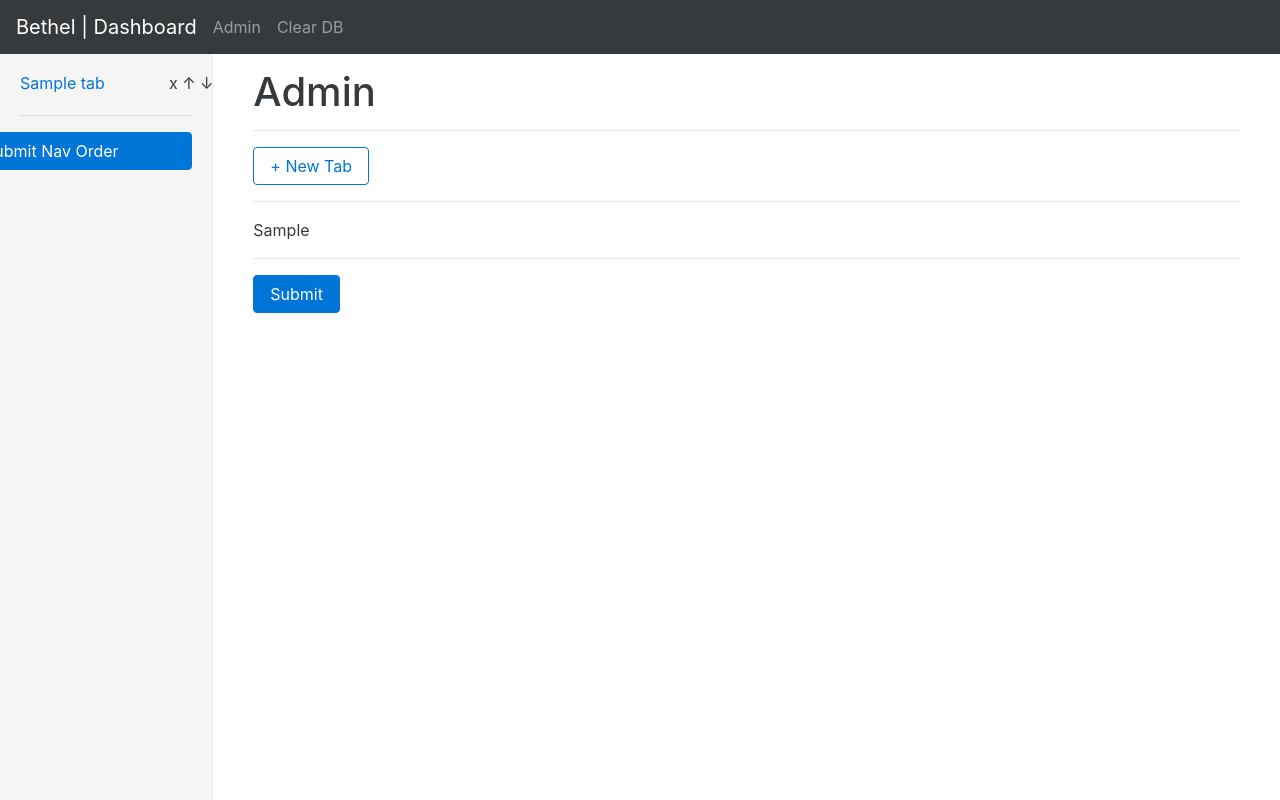
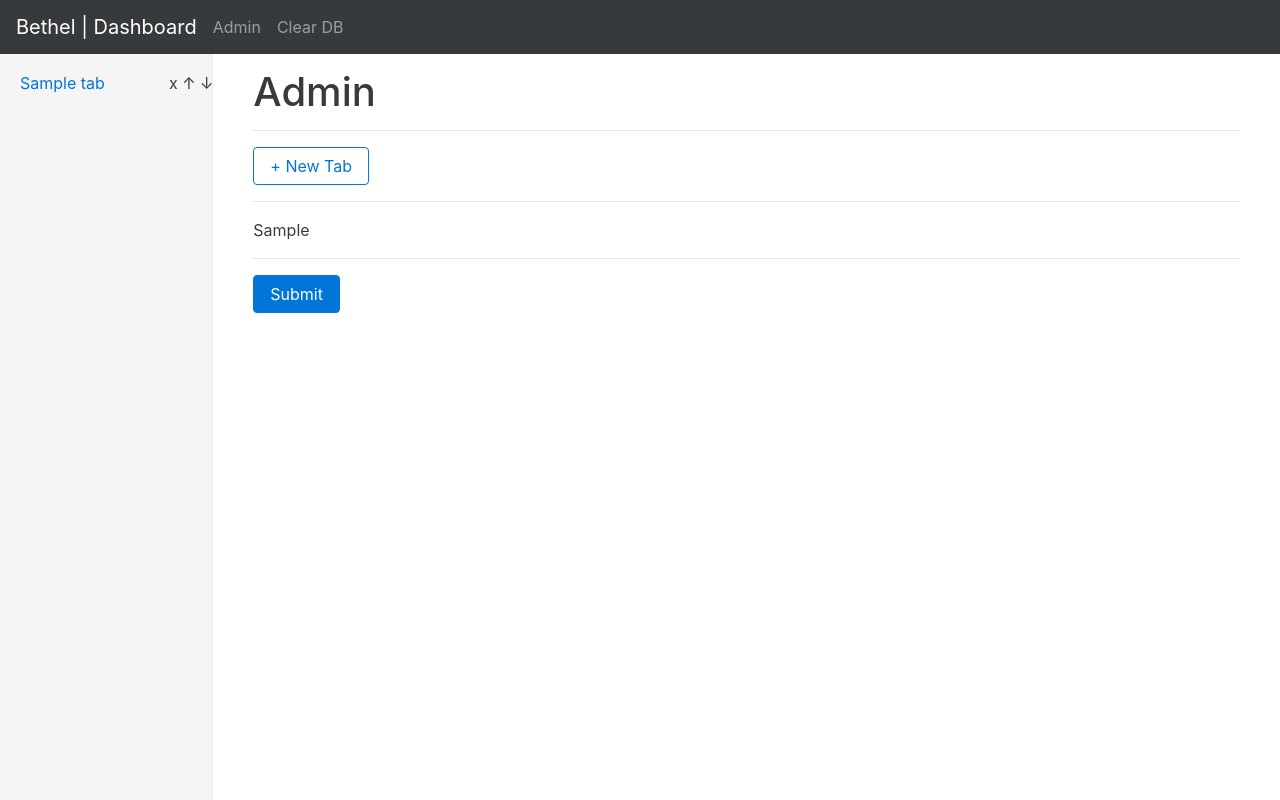
Before and after one commit to betheluniversity/dashboard, a Python web app: template app/templates/admin_base.html in a window 1280 px wide. Run offline with Jinja, Linux system fonts and the light colour scheme; the template is opened without the code that fills it: most values are stand-ins (such as "Sample title", 1, 10 or a date in 2020); some libraries are stand-ins or nearby versions.

Commit message:
reordering the admin nav now happens without a button

```diff
--- a/app/templates/admin_base.html
+++ b/app/templates/admin_base.html
@@ -20,8 +20,6 @@
                     </li>
                 {% endfor %}
             </ul>
-            <hr />
-            <input class="submit-nav btn btn-primary" value="Submit Nav Order" />
         </form>
     </div>
 {% endblock %}
@@ -126,14 +124,16 @@
         $(document).on('click', '.up-arrow', function() {
             var current_element = $(this);
             current_element.closest('li').prev().insertAfter(current_element.closest('li'))
+            submit_nav();
         });
 
         $(document).on('click', '.down-arrow', function() {
             var current_element = $(this);
             current_element.closest('li').next().insertBefore(current_element.closest('li'));
+            submit_nav();
         });
 
-        $(document).on('click', '.submit-nav', function() {
+        function submit_nav() {
             var order = 1;
             var return_array = [];
             $('.new-nav-item').each(function( index ) {
@@ -150,7 +150,7 @@
                     alert('There was an issue with changing the navigation order.');
                 }
             });
-        });
+        }
 
         $(document).on('click', '.delete-tab', function() {
             var current_element = $(this);
```
Also changed, not shown: app/test.db, 1 other file.
